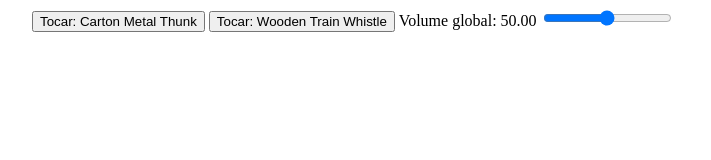
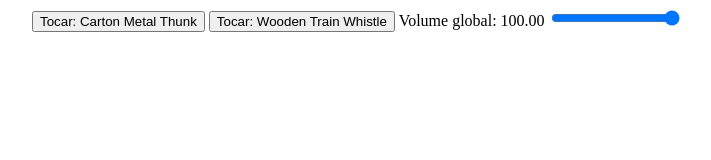
Before and after one commit to marcoswitcel/vector-graphics-and-asteroids, a website with bundled scripts: page public/sample-sounds.html in a window 1280 px wide. Shown: the whole page, without its empty margins (158-869 px from the left). Built offline with nearby package versions, Linux system fonts and the light colour scheme.

Commit message:
valor inicial errado

```diff
--- a/public/sample-sounds.html
+++ b/public/sample-sounds.html
@@ -39,7 +39,7 @@
             <button id="woodenTrainWhistle" type="button">Tocar: Wooden Train Whistle</button>
             <label>
                 Volume global: <span id="displayVolume"></span>
-                <input type="range" name="globalVolume" id="globalVolume" min="0" max="1" step="0.05">
+                <input type="range" name="globalVolume" id="globalVolume" value="1" min="0" max="1" step="0.05">
             </label>
         </div>
         <ul class="list" id="playingSoundsList"></ul>
```
